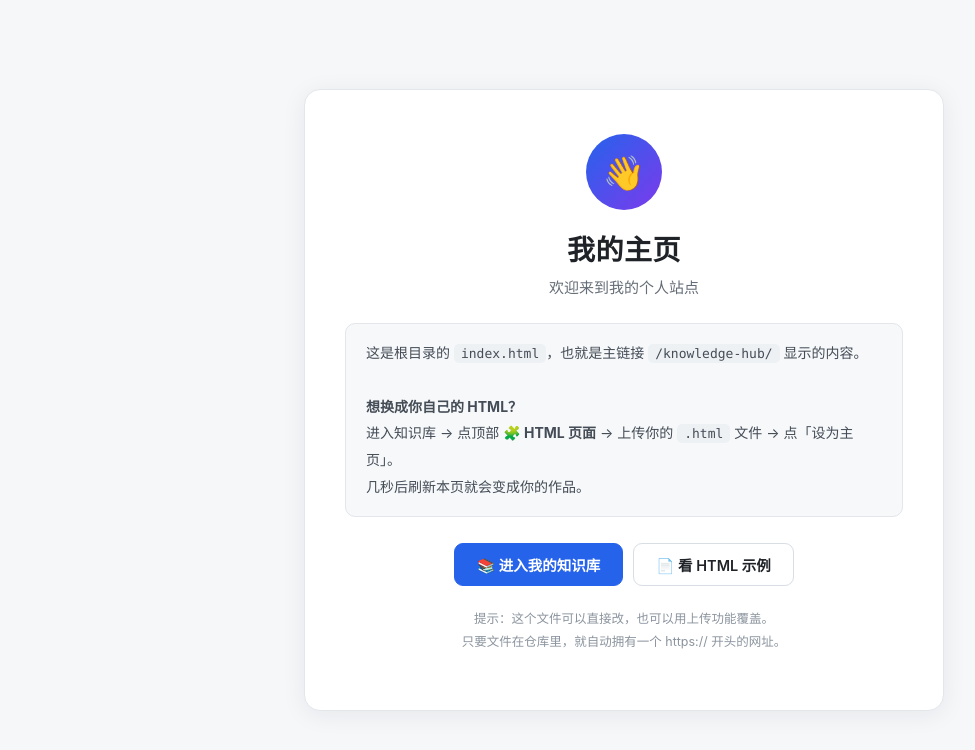
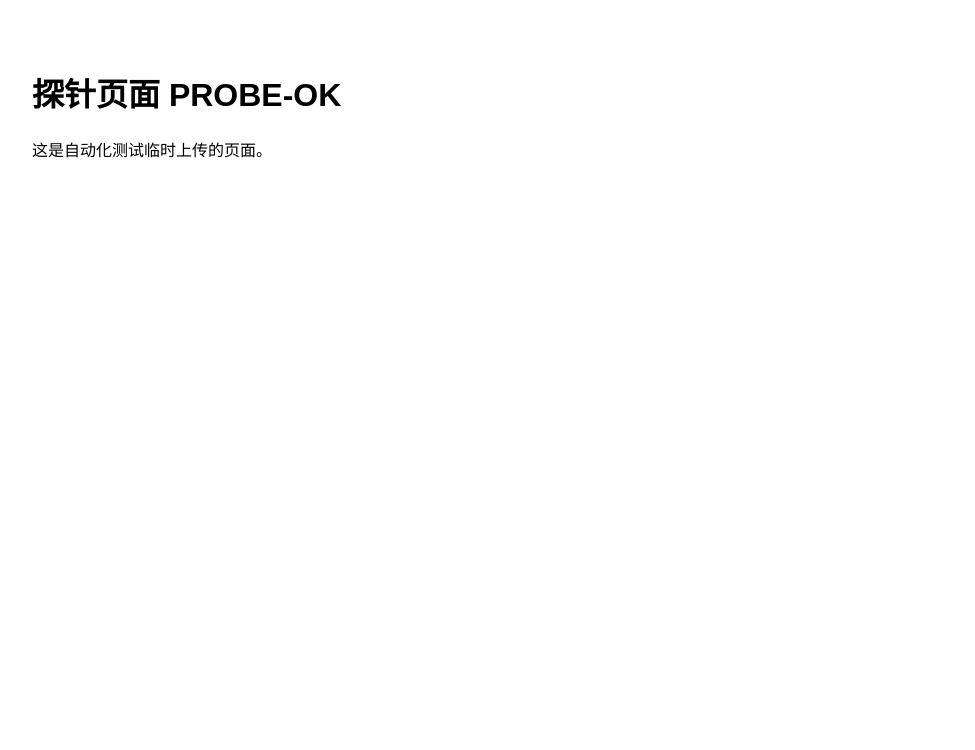
Before and after one commit to hjk535/knowledge-hub, a plain HTML site: page index.html in a window 1280 px wide. Shown: the whole page, without its empty margins (16-991 px from the left). Drawn offline with Linux system fonts and the light colour scheme.

Commit message:
设为主页：_probe-page.html
通过知识库在线编辑器提交

```diff
--- a/index.html
+++ b/index.html
@@ -1,89 +1 @@
-<!DOCTYPE html>
-<!-- kb-starter: 这是系统自带的默认主页。一旦你在「HTML 页面」里设了自己的主页，
-     这个标记就会消失，部署脚本从此不会再覆盖 index.html。请勿手动删除本行，除非你确实想换掉它。 -->
-<html lang="zh-CN">
-<head>
-<meta charset="UTF-8">
-<meta name="viewport" content="width=device-width, initial-scale=1">
-<title>我的主页</title>
-<meta name="description" content="我的个人主页与作业展示。">
-<style>
-  * { box-sizing: border-box; }
-  html { -webkit-text-size-adjust: 100%; }
-  body {
-    margin: 0; min-height: 100vh;
-    display: flex; align-items: center; justify-content: center;
-    font-family: -apple-system, BlinkMacSystemFont, "Segoe UI", "PingFang SC",
-                 "Hiragino Sans GB", "Microsoft YaHei", sans-serif;
-    background: #f6f7f9; color: #1f2328; padding: 24px;
-  }
-  @media (prefers-color-scheme: dark) {
-    body { background: #0d1117; color: #e6edf3; }
-    .card { background: #161b22 !important; border-color: #30363d !important; }
-    .sub, .tip { color: #8b949e !important; }
-    .box { background: #1c2128 !important; border-color: #30363d !important; }
-    code { background: #1c2128 !important; }
-    .btn { background: #21262d !important; border-color: #30363d !important; color: #e6edf3 !important; }
-  }
-  .card {
-    background: #fff; border: 1px solid #e3e6ea; border-radius: 16px;
-    padding: 44px 40px; max-width: 640px; width: 100%;
-    box-shadow: 0 4px 24px rgba(16, 24, 40, .07);
-    text-align: center;
-  }
-  .avatar {
-    width: 76px; height: 76px; margin: 0 auto 18px;
-    border-radius: 50%; display: flex; align-items: center; justify-content: center;
-    background: linear-gradient(135deg, #2563eb, #7c3aed);
-    font-size: 34px;
-  }
-  h1 { margin: 0 0 8px; font-size: 28px; letter-spacing: .5px; }
-  .sub { margin: 0 0 26px; color: #656d76; font-size: 15px; }
-  .box {
-    background: #f6f8fa; border: 1px solid #e3e6ea; border-radius: 10px;
-    padding: 16px 20px; font-size: 14px; line-height: 1.9;
-    text-align: left; margin-bottom: 26px; color: #444c56;
-  }
-  code {
-    background: #eef1f4; padding: 2px 7px; border-radius: 5px;
-    font-size: 13px; font-family: ui-monospace, Consolas, monospace;
-  }
-  .btns { display: flex; gap: 10px; justify-content: center; flex-wrap: wrap; }
-  .btn {
-    display: inline-block; padding: 10px 22px; border-radius: 9px;
-    border: 1px solid #d8dee4; background: #fff; color: #1f2328;
-    text-decoration: none; font-size: 14.5px; font-weight: 600;
-    transition: .15s;
-  }
-  .btn:hover { border-color: #2563eb; color: #2563eb; }
-  .btn.primary { background: #2563eb; border-color: #2563eb; color: #fff; }
-  .btn.primary:hover { filter: brightness(1.08); color: #fff; }
-  .tip { margin-top: 22px; font-size: 12.5px; color: #8b949e; line-height: 1.8; }
-</style>
-</head>
-<body>
-  <div class="card">
-    <div class="avatar">👋</div>
-
-    <h1>我的主页</h1>
-    <p class="sub">欢迎来到我的个人站点</p>
-
-    <div class="box">
-      这是根目录的 <code>index.html</code>，也就是主链接 <code>/knowledge-hub/</code> 显示的内容。<br><br>
-      <b>想换成你自己的 HTML？</b><br>
-      进入知识库 → 点顶部 <b>🧩 HTML 页面</b> → 上传你的 <code>.html</code> 文件 → 点「设为主页」。<br>
-      几秒后刷新本页就会变成你的作品。
-    </div>
-
-    <div class="btns">
-      <a class="btn primary" href="kb.html">📚 进入我的知识库</a>
-      <a class="btn" href="demo.html">📄 看 HTML 示例</a>
-    </div>
-
-    <p class="tip">
-      提示：这个文件可以直接改，也可以用上传功能覆盖。<br>
-      只要文件在仓库里，就自动拥有一个 https:// 开头的网址。
-    </p>
-  </div>
-</body>
-</html>
+<!DOCTYPE html><html><head><meta charset="utf-8"><title>探针页</title></head><body style="font-family:sans-serif;padding:40px"><h1>探针页面 PROBE-OK</h1><p>这是自动化测试临时上传的页面。</p></body></html>
```
